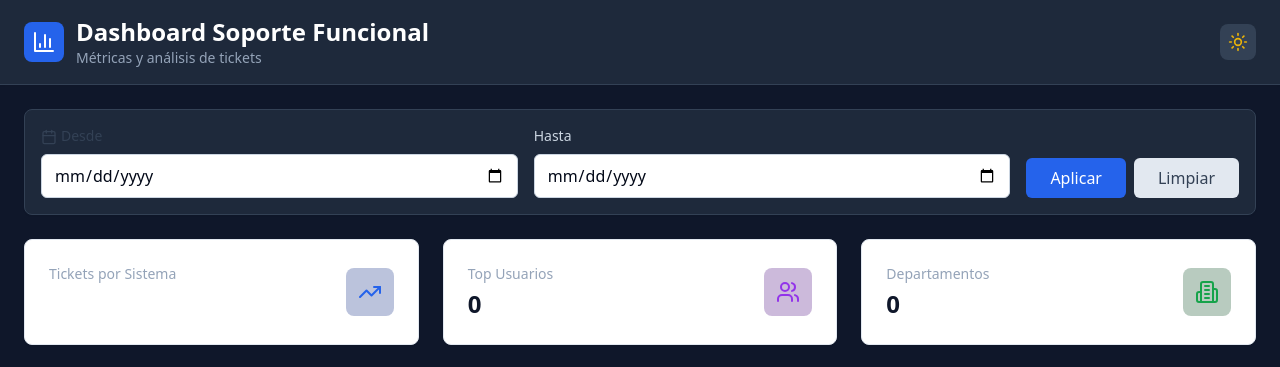
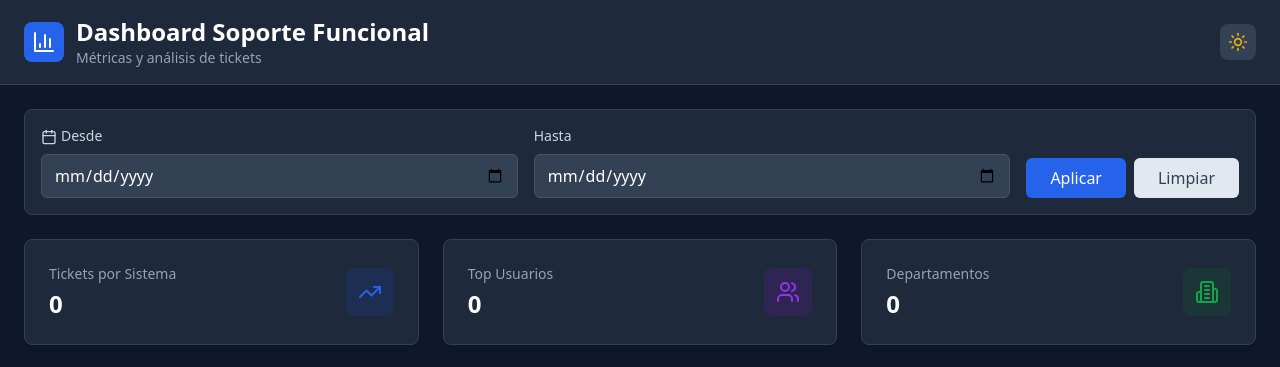
Before and after one commit to romassardo/dashboard-funcional, a React (Vite) app in the folder frontend/: page / in a window 1280 px wide. Shown: the top 367 px of the page. Built offline with nearby package versions, Linux system fonts and the light colour scheme; no server answers.

Commit message:
Fix: correct field_id=57 for tipificacion + dark mode fixes

```diff
--- a/frontend/src/App.tsx
+++ b/frontend/src/App.tsx
@@ -101,13 +101,13 @@ function App() {
         <div className="bg-white dark:bg-slate-800 rounded-lg shadow-sm border border-slate-200 dark:border-slate-700 p-4 mb-6">
           <div className="flex flex-wrap items-end gap-4">
             <div className="flex-1 min-w-[200px]">
-              <label className="block text-sm font-medium text-slate-700 mb-2">
+              <label className="block text-sm font-medium text-slate-700 dark:text-slate-300 mb-2">
                 <Calendar className="w-4 h-4 inline mr-1" />
                 Desde
               </label>
               <input
                 type="date"
-                className="w-full px-3 py-2 border border-slate-300 rounded-md focus:outline-none focus:ring-2 focus:ring-blue-500 focus:border-transparent"
+                className="w-full px-3 py-2 bg-white dark:bg-slate-700 border border-slate-300 dark:border-slate-600 rounded-md focus:outline-none focus:ring-2 focus:ring-blue-500 focus:border-transparent text-slate-900 dark:text-white"
                 value={filters.from || ''}
                 onChange={(e) => setFilters({ ...filters, from: e.target.value })}
               />
@@ -116,7 +116,7 @@ function App() {
               <label className="block text-sm font-medium text-slate-700 dark:text-slate-300 mb-2">Hasta</label>
               <input
                 type="date"
-                className="w-full px-3 py-2 border border-slate-300 rounded-md focus:outline-none focus:ring-2 focus:ring-blue-500 focus:border-transparent"
+                className="w-full px-3 py-2 bg-white dark:bg-slate-700 border border-slate-300 dark:border-slate-600 rounded-md focus:outline-none focus:ring-2 focus:ring-blue-500 focus:border-transparent text-slate-900 dark:text-white"
                 value={filters.to || ''}
                 onChange={(e) => setFilters({ ...filters, to: e.target.value })}
               />
@@ -149,7 +149,7 @@ function App() {
           <>
             {/* Stats Overview */}
             <div className="grid grid-cols-1 md:grid-cols-3 gap-6 mb-6">
-              <div className="bg-white rounded-lg shadow-sm border border-slate-200 p-6">
+              <div className="bg-white dark:bg-slate-800 rounded-lg shadow-sm border border-slate-200 dark:border-slate-700 p-6">
                 <div className="flex items-center justify-between">
                   <div>
                     <p className="text-sm font-medium text-slate-500 dark:text-slate-400">Tickets por Sistema</p>
@@ -160,22 +160,22 @@ function App() {
                   </div>
                 </div>
               </div>
-              <div className="bg-white rounded-lg shadow-sm border border-slate-200 p-6">
+              <div className="bg-white dark:bg-slate-800 rounded-lg shadow-sm border border-slate-200 dark:border-slate-700 p-6">
                 <div className="flex items-center justify-between">
                   <div>
                     <p className="text-sm font-medium text-slate-500 dark:text-slate-400">Top Usuarios</p>
-                    <p className="text-2xl font-bold text-slate-900 mt-1">{data.topUsers.reduce((sum: number, item: any) => sum + Number(item.value), 0)}</p>
+                    <p className="text-2xl font-bold text-slate-900 dark:text-white mt-1">{data.topUsers.reduce((sum: number, item: any) => sum + Number(item.value), 0)}</p>
                   </div>
                   <div className="p-3 bg-purple-50 dark:bg-purple-900/30 rounded-lg">
                     <Users className="w-6 h-6 text-purple-600" />
                   </div>
                 </div>
               </div>
-              <div className="bg-white rounded-lg shadow-sm border border-slate-200 p-6">
+              <div className="bg-white dark:bg-slate-800 rounded-lg shadow-sm border border-slate-200 dark:border-slate-700 p-6">
                 <div className="flex items-center justify-between">
                   <div>
                     <p className="text-sm font-medium text-slate-500 dark:text-slate-400">Departamentos</p>
-                    <p className="text-2xl font-bold text-slate-900 mt-1">{data.topDepartments.reduce((sum: number, item: any) => sum + Number(item.value), 0)}</p>
+                    <p className="text-2xl font-bold text-slate-900 dark:text-white mt-1">{data.topDepartments.reduce((sum: number, item: any) => sum + Number(item.value), 0)}</p>
                   </div>
                   <div className="p-3 bg-green-50 dark:bg-green-900/30 rounded-lg">
                     <Building2 className="w-6 h-6 text-green-600" />
```
Also changed, not shown: 2 other files (tests, documents, lock files or other folders).
